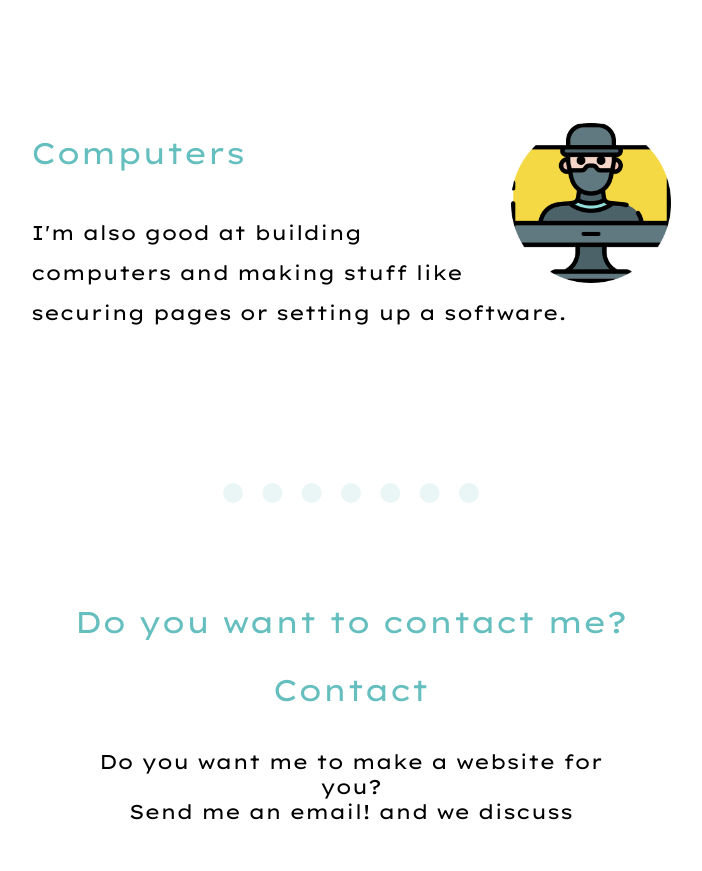
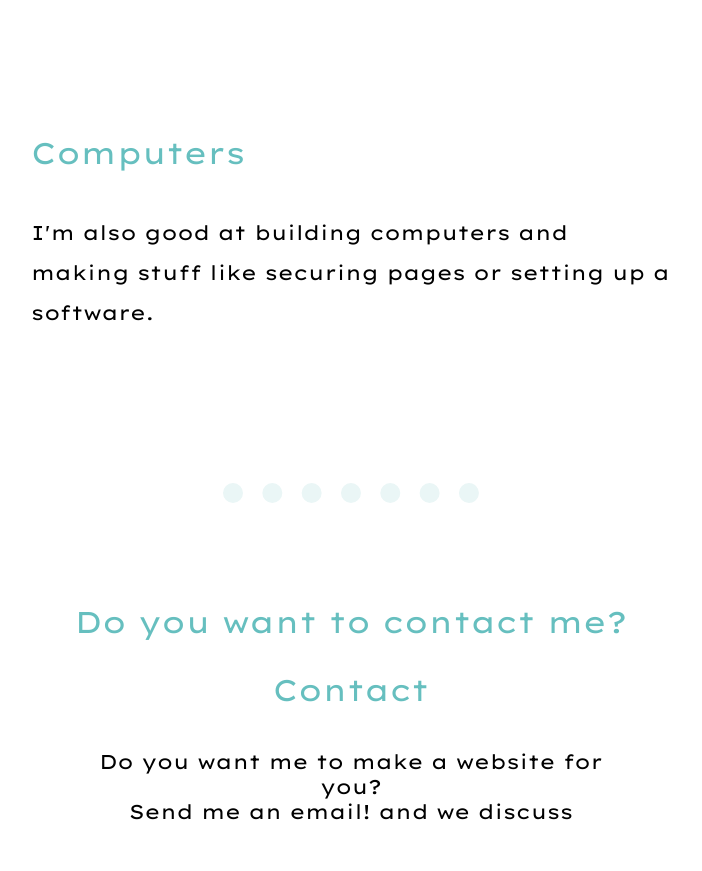
Before and after one commit to CuperJS/cv, a plain HTML site: page index.html in a window 1280 px wide. Shown: the part 1900-2771 px from the top of the page, without its empty margins (289-991 px from the left). Drawn offline with Linux system fonts and the light colour scheme.

Commit message:
Changed image of hacker  v.05

```diff
--- a/index.html
+++ b/index.html
@@ -29,7 +29,6 @@
                <p class="text-code">I'm good at setting up servers, also I know how to design a web page, put back-end, front-end, and when I was 11 years old I made my first game.</p>
            </div>
            <div class="skill-row">
-               <img class="computer-image" src="img/circle-cropped%20(4).png" alt="">
                <h3>Computers</h3>
                <p class="chilli-text">I'm also good at building computers and making stuff like securing pages or setting up a software.</p>
            </div>
```
